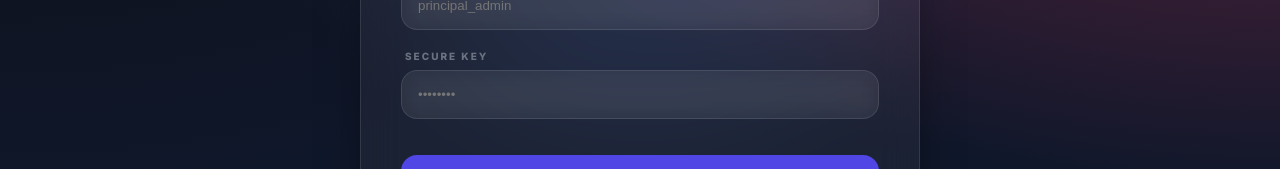
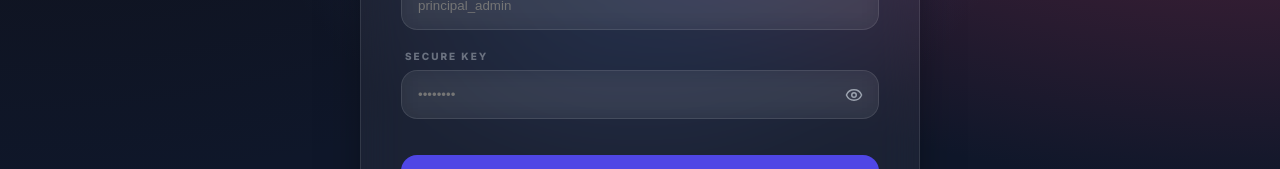
Before and after one commit to khmeeran/CRM_cocconz, a Next.js app in the folder frontend/: page /login in a window 1280 px wide. Shown: the part 372-541 px from the top of the page. Built offline with nearby package versions, Linux system fonts and the light colour scheme; no server answers.

Commit message:
feat(auth): add show password toggle to login UI

```diff
--- a/frontend/app/login/page.tsx
+++ b/frontend/app/login/page.tsx
@@ -2,11 +2,13 @@
 
 import { useState } from 'react';
 import { useRouter } from 'next/navigation';
+import { Eye, EyeOff } from 'lucide-react';
 import { API_BASE } from '../../lib/api';
 
 export default function LoginPage() {
     const [username, setUsername] = useState('');
     const [password, setPassword] = useState('');
+    const [showPassword, setShowPassword] = useState(false);
     const [error, setError] = useState(false);
     const [loading, setLoading] = useState(false);
     const router = useRouter();
@@ -98,14 +100,23 @@
                             <label style={{ fontSize: '0.625rem', fontWeight: 900, color: 'var(--gray-500)', textTransform: 'uppercase', letterSpacing: '0.2em', display: 'block', marginBottom: '0.5rem', marginLeft: '0.25rem' }}>
                                 Secure Key
                             </label>
+                            <div style={{ position: 'relative' }}>
                                 <input
-                                type="password"
+                                    type={showPassword ? "text" : "password"}
                                     value={password}
                                     onChange={(e) => setPassword(e.target.value)}
                                     placeholder="••••••••"
                                     className="premium-input"
                                     required
                                 />
+                                <button
+                                    type="button"
+                                    onClick={() => setShowPassword(!showPassword)}
+                                    style={{ position: 'absolute', right: '1rem', top: '50%', transform: 'translateY(-50%)', background: 'none', border: 'none', cursor: 'pointer', color: 'var(--gray-400)', display: 'flex', alignItems: 'center', justifyContent: 'center', padding: 0 }}
+                                >
+                                    {showPassword ? <EyeOff size={18} /> : <Eye size={18} />}
+                                </button>
+                            </div>
                         </div>
 
                         {error && (
```
Also changed, not shown: 1 other file (tests, documents, lock files or other folders). Lines whose indentation alone changed are shown as unchanged.
